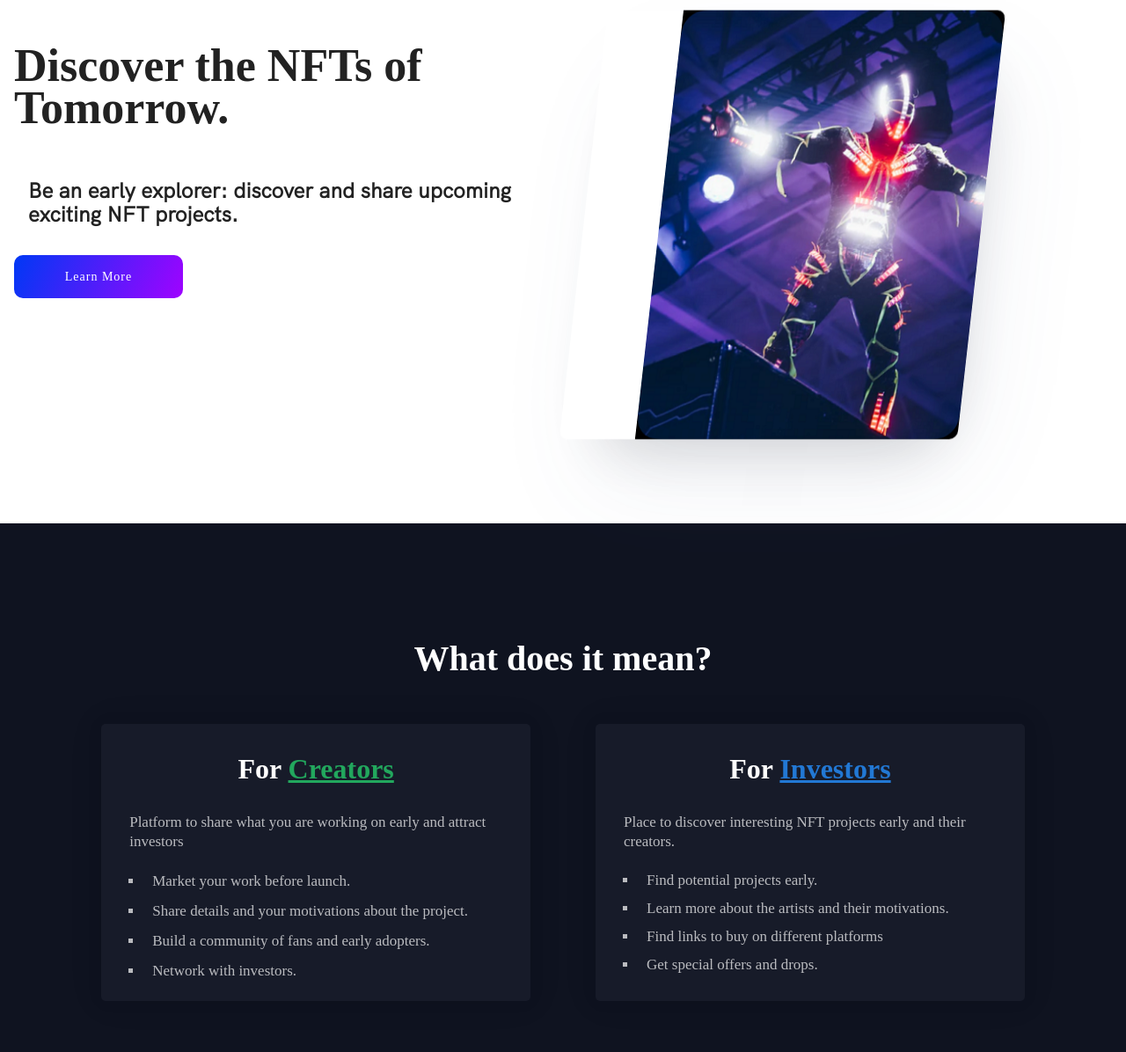
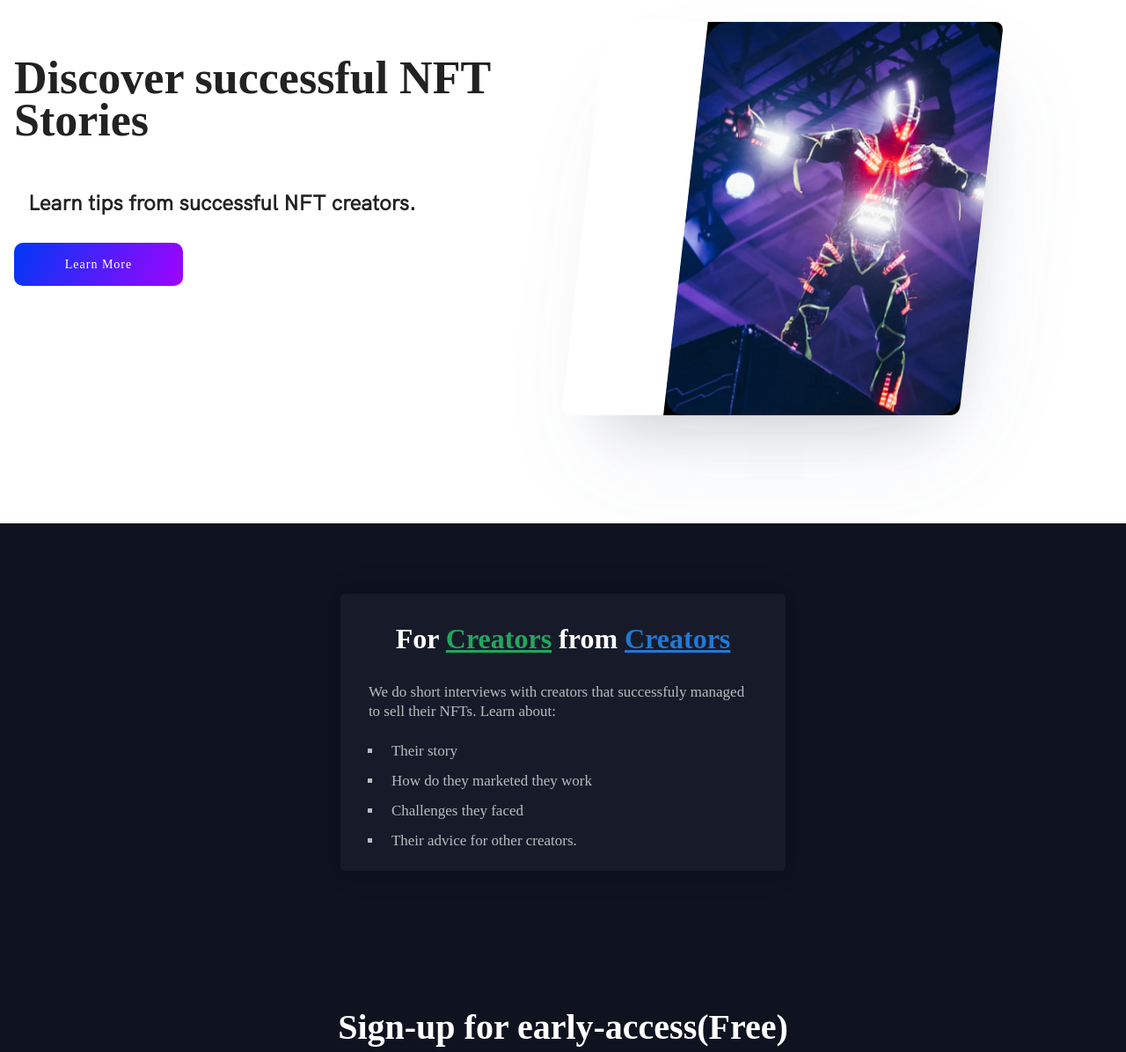
Before and after one commit to doberman1551/NFTC, a Gatsby site: page / in a window 1280 px wide. Shown: the part 191-1387 px from the top of the page at 88% size. Built offline with nearby package versions, Linux system fonts and the light colour scheme; Gatsby itself is replaced by a stand-in of ours.

Commit message:
New messaging

```diff
--- a/src/components/sections/About.js
+++ b/src/components/sections/About.js
@@ -5,28 +5,28 @@
 
 const About = () => (
   <SectionDark>
-     <Title>What does it mean?</Title>
+
       <StyledContainer>
 
 
-      <Flex>
+
       <Card>
-      <CardHeader> For <GreenText>Creators </GreenText> </CardHeader>
+      <CardHeader> For <GreenText>Creators</GreenText> from <BlueText>Creators</BlueText>  </CardHeader>
           <CardBody>
 
             <p>
-            Platform to share what you are working on early and attract investors
+           We do short interviews with creators that successfuly managed to sell their NFTs. Learn about:
             </p>
             <List>
-            <ListItem>Market your work before launch. </ListItem>
-            <ListItem> Share details and your motivations about the project.</ListItem>
-            <ListItem>Build a community of fans and early adopters.</ListItem>
-            <ListItem>Network with investors.</ListItem>
+            <ListItem>Their story </ListItem>
+            <ListItem> How do they marketed they work</ListItem>
+            <ListItem>Challenges they faced</ListItem>
+            <ListItem>Their advice for other creators.</ListItem>
             </List>
             </CardBody>
 
             </Card>
-            <Card>
+         {/*   <Card>
       <CardHeader> For <BlueText>Investors</BlueText> </CardHeader>
           <CardBody>
             <p>
@@ -41,8 +41,9 @@
             </CardBody>
 
             </Card>
+         */}
 
-      </Flex>
+
      </StyledContainer>
 
   </SectionDark>
--- a/src/components/sections/header.js
+++ b/src/components/sections/header.js
@@ -70,10 +70,10 @@
           <Text>
 
             <Title>
-              Discover the NFTs of Tomorrow.
+            Discover successful NFT Stories
             </Title>
 
-            <Subtitle>Be an early explorer: discover and share upcoming exciting NFT projects. </Subtitle>
+            <Subtitle> Learn tips from successful NFT creators.<br/>  </Subtitle>
            <Button onClick={handleScroll}> Learn More </Button>
 
             </Text>
```
Also changed, not shown: 1 other file.
